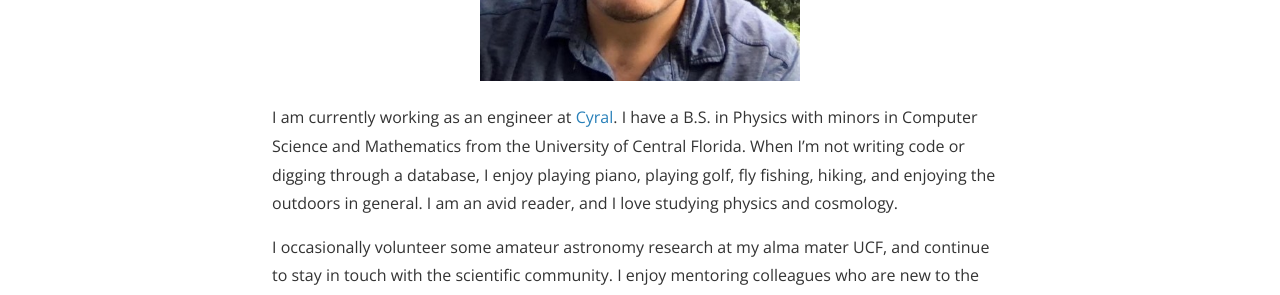
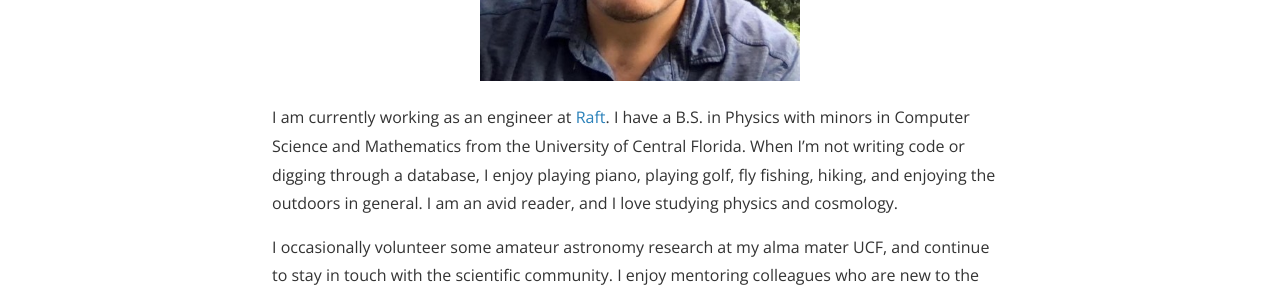
Before and after one commit to ccampo133/ccampo133.github.io, a Jekyll site: the page built from pages/about.md, in a window 1280 px wide. Shown: the part 454-749 px from the top of the page. Built offline with Jekyll 4.4.1, drawn with Linux system fonts in a browser that asks for light colours; nearby versions of some CDN libraries; a style sheet for code colours, icons or effects is not loaded.

Commit message:
Update employer from Cyral to Raft

```diff
--- a/pages/about.md
+++ b/pages/about.md
@@ -6,7 +6,7 @@ permalink: /about/
 
 <img src="{{ site.baseurl }}/assets/images/me.jpg" title="Me (c. 2021)" class="profile">
 
-I am currently working as an engineer at [Cyral][work]. I have a B.S. in Physics
+I am currently working as an engineer at [Raft][work]. I have a B.S. in Physics
 with minors in Computer Science and Mathematics from the University of Central
 Florida. When I'm not writing code or digging through a database, I enjoy
 playing piano, playing golf, fly fishing, hiking, and enjoying the outdoors in
@@ -26,4 +26,4 @@ My [PGP public key](/assets/misc/pgp_key.asc) fingerprint is
 
 ---
 
-[work]: https://cyral.com/
+[work]: https://teamraft.com/
```
